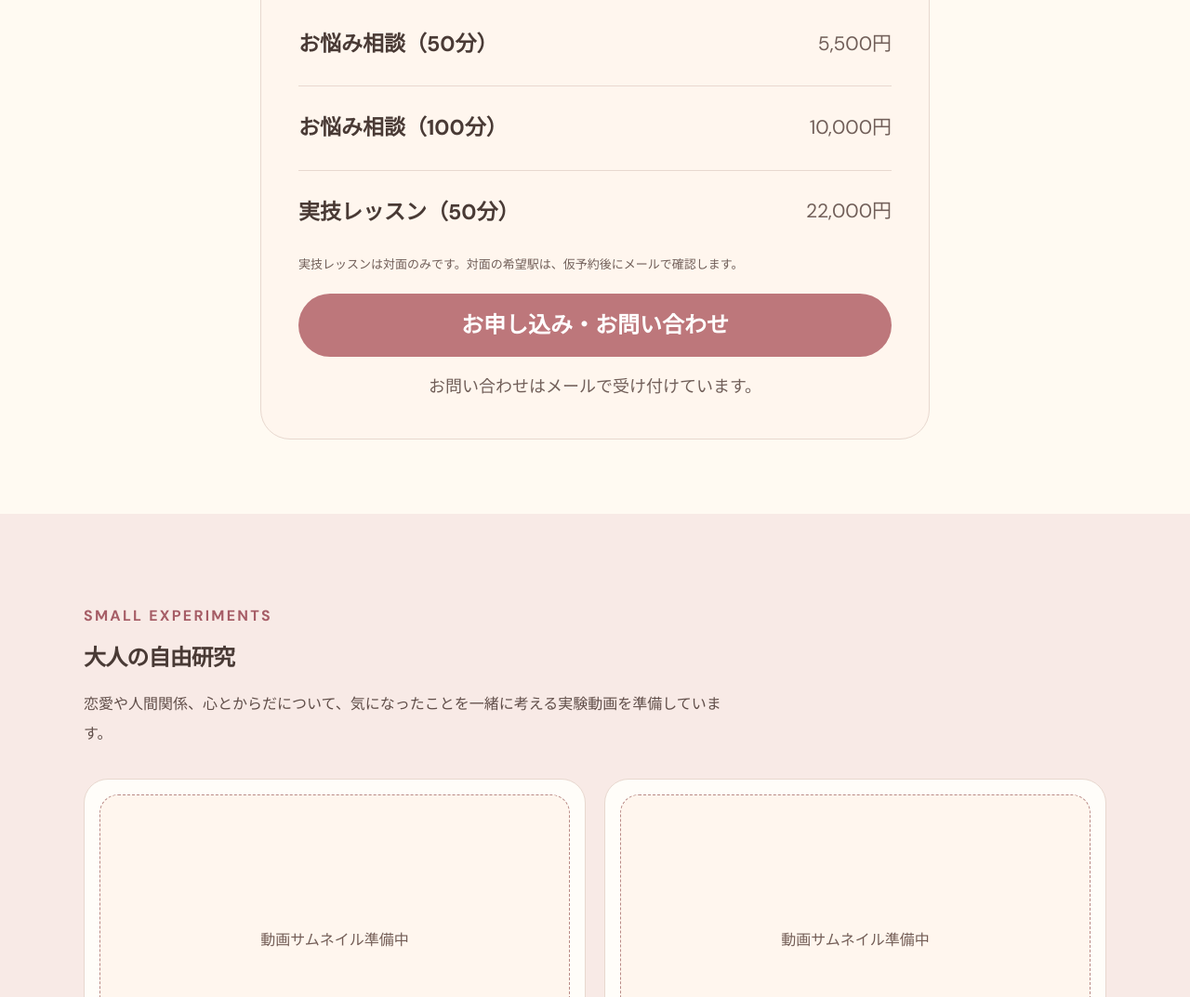
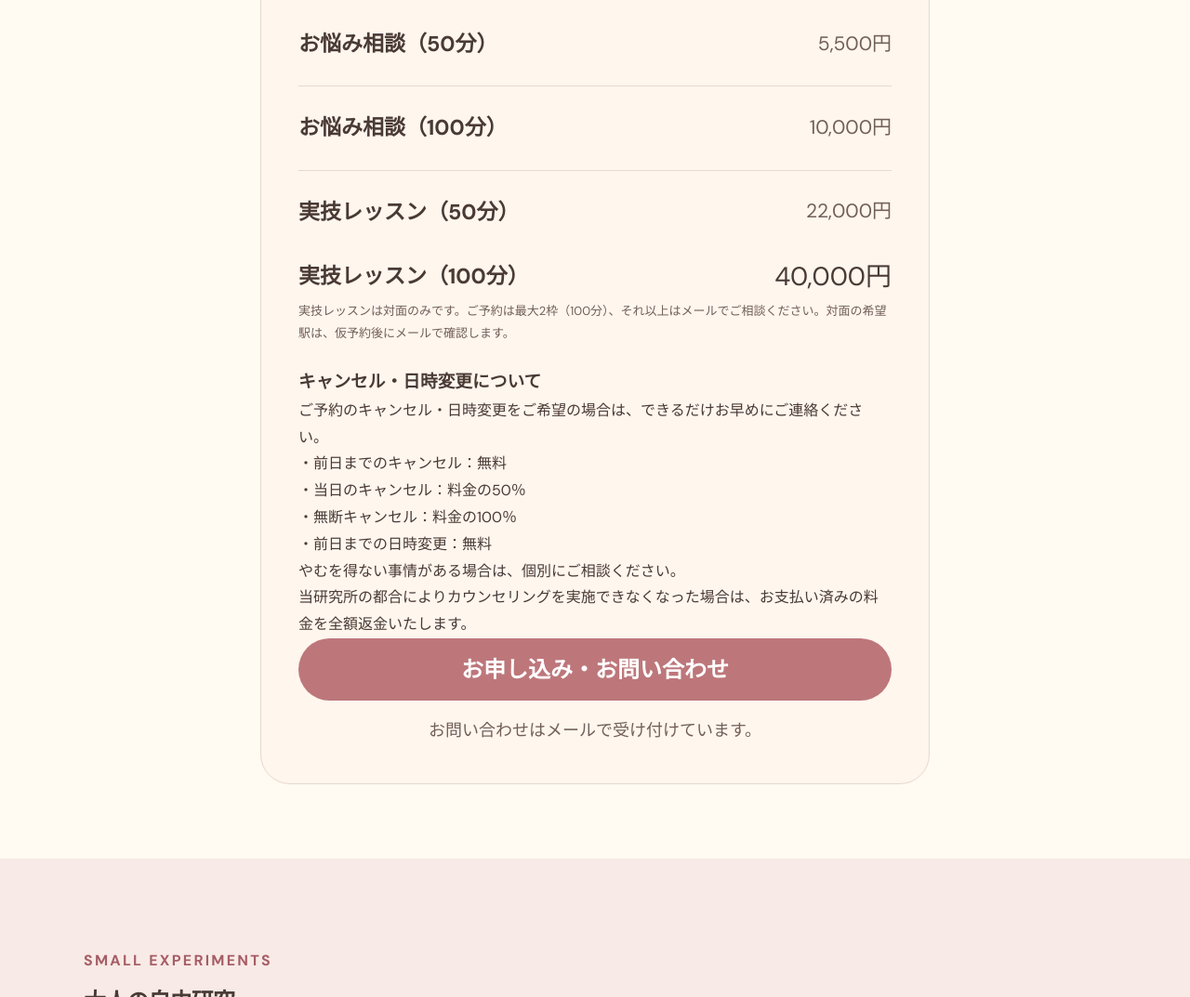
Before and after one commit to adultcuriositylab-hub/Adult_Curiosity, a plain HTML site: page index.html in a window 1280 px wide. Shown: the part 2155-3228 px from the top of the page at 93% size. Drawn offline with nearby package versions, Linux system fonts and the light colour scheme; a web font is replaced by a local one.

Commit message:
Draft practical 100-minute price and cancellation consent [skip netlify] [skip ci]

```diff
--- a/index.html
+++ b/index.html
@@ -355,7 +355,7 @@ header.content-width{padding-top:24px;padding-bottom:20px;gap:18px}
         <dd class="m-0 whitespace-nowrap text-[#715f59]" style="font-size: clamp(13px, 2.5vw, 21px);">22,000円</dd>
        </div>
       </dl>
-      <p class="pricing-service-note">実技レッスンは対面のみです。対面の希望駅は、仮予約後にメールで確認します。</p>
+      <div class="flex justify-between items-center gap-4 py-3 border-b border-[#e8d8cf]"><dt class="font-bold" style="font-size:clamp(14px,2.8vw,23px)">実技レッスン（100分）</dt><dd style="font-size:clamp(18px,3.6vw,28px)">40,000円</dd></div><p class="pricing-service-note">実技レッスンは対面のみです。ご予約は最大2枠（100分）、それ以上はメールでご相談ください。対面の希望駅は、仮予約後にメールで確認します。</p><section class="privacy" style="margin-top:24px" aria-label="キャンセルポリシー"><h3>キャンセル・日時変更について</h3><p>ご予約のキャンセル・日時変更をご希望の場合は、できるだけお早めにご連絡ください。</p><p>・前日までのキャンセル：無料<br>・当日のキャンセル：料金の50％<br>・無断キャンセル：料金の100％<br>・前日までの日時変更：無料</p><p>やむを得ない事情がある場合は、個別にご相談ください。</p><p>当研究所の都合によりカウンセリングを実施できなくなった場合は、お支払い済みの料金を全額返金いたします。</p></section>
       <a href="booking.html" data-template-id="inquiry-button" class="canva-button pill-link w-full bg-[#bd777b] text-white" style="background: rgb(189, 119, 123); color: #fff; font-weight: 700; font-size: clamp(16px, 2.8vw, 24px); min-height: 60px;">お申し込み・お問い合わせ</a>
       <p data-template-id="inquiry-link-status" class="canva-text mt-4 text-center text-[#715f59]" style="font-size: clamp(12px, 2.2vw, 18px);">お問い合わせはメールで受け付けています。</p>
      </div>
```
